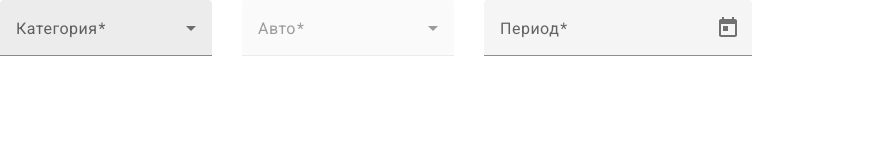
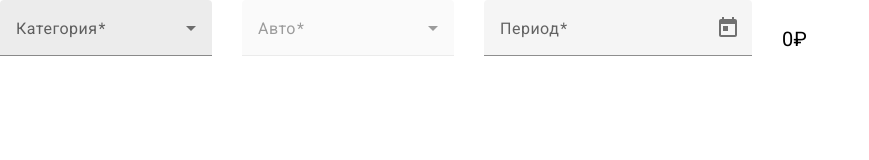
Before and after one commit to AlexeyMachehin/DCL-task, an Angular app: page / in a window 1280 px wide. Shown: the top 160 px of the page, without its empty margins (0-869 px from the left). Built offline with nearby package versions, Linux system fonts and the light colour scheme.

Commit message:
refactoring

```diff
--- a/src/app/app.component.ts
+++ b/src/app/app.component.ts
@@ -13,7 +13,7 @@ const MILLISECONDS_IN_DAY = 1000 * 60 * 60 * 24;
 export class AppComponent implements OnInit {
   private readonly formBuild = inject(NonNullableFormBuilder);
 
-  public rentPrice: number | undefined;
+  public rentPrice = 0;
 
   protected readonly data = data;
 
@@ -49,17 +49,25 @@ export class AppComponent implements OnInit {
       end: string | null;
     }>,
     car: Car['name'],
-  ): number | undefined {
+  ): number {
     const choosedCar = this.getCarsList(category).find(
       currentCar => currentCar.name === car,
     );
 
     if (!choosedCar) {
-      return;
+      return 0;
     }
 
-    const startDay = datePicker.start ? new Date(datePicker.start) : new Date();
-    const endDay = datePicker.end ? new Date(datePicker.end) : new Date();
+    if (datePicker.start == null || datePicker.end == null) {
+      return 0;
+    }
+
+    if (datePicker.start > datePicker.end) {
+      return 0;
+    }
+
+    const startDay = new Date(datePicker.start);
+    const endDay = new Date(datePicker.end);
 
     const countRentDays =
       Math.round(
@@ -71,19 +79,16 @@ export class AppComponent implements OnInit {
       countRentDays <= min.from ||
       (countRentDays >= min.from && countRentDays <= min.to)
     ) {
-      this.rentPrice = countRentDays * choosedCar.price.min;
-      return;
+      return countRentDays * choosedCar.price.min;
     }
     if (countRentDays >= mid.from && countRentDays <= mid.to) {
-      this.rentPrice = countRentDays * choosedCar.price.mid;
-      return;
+      return countRentDays * choosedCar.price.mid;
     }
     if (countRentDays >= max.from && countRentDays <= (max.to ?? Infinity)) {
-      this.rentPrice = countRentDays * choosedCar.price.max;
-      return;
+      return countRentDays * choosedCar.price.max;
     }
 
-    return;
+    return 0;
   }
 
   private updateCarsList(categoryName: Category['categoryName']): void {
@@ -114,7 +119,7 @@ export class AppComponent implements OnInit {
       const { category, datePicker, car } = value;
 
       if (this.form.valid && category && datePicker && car) {
-        this.getRentPrice(category, datePicker, car);
+        this.rentPrice = this.getRentPrice(category, datePicker, car);
       }
     });
   }
```
